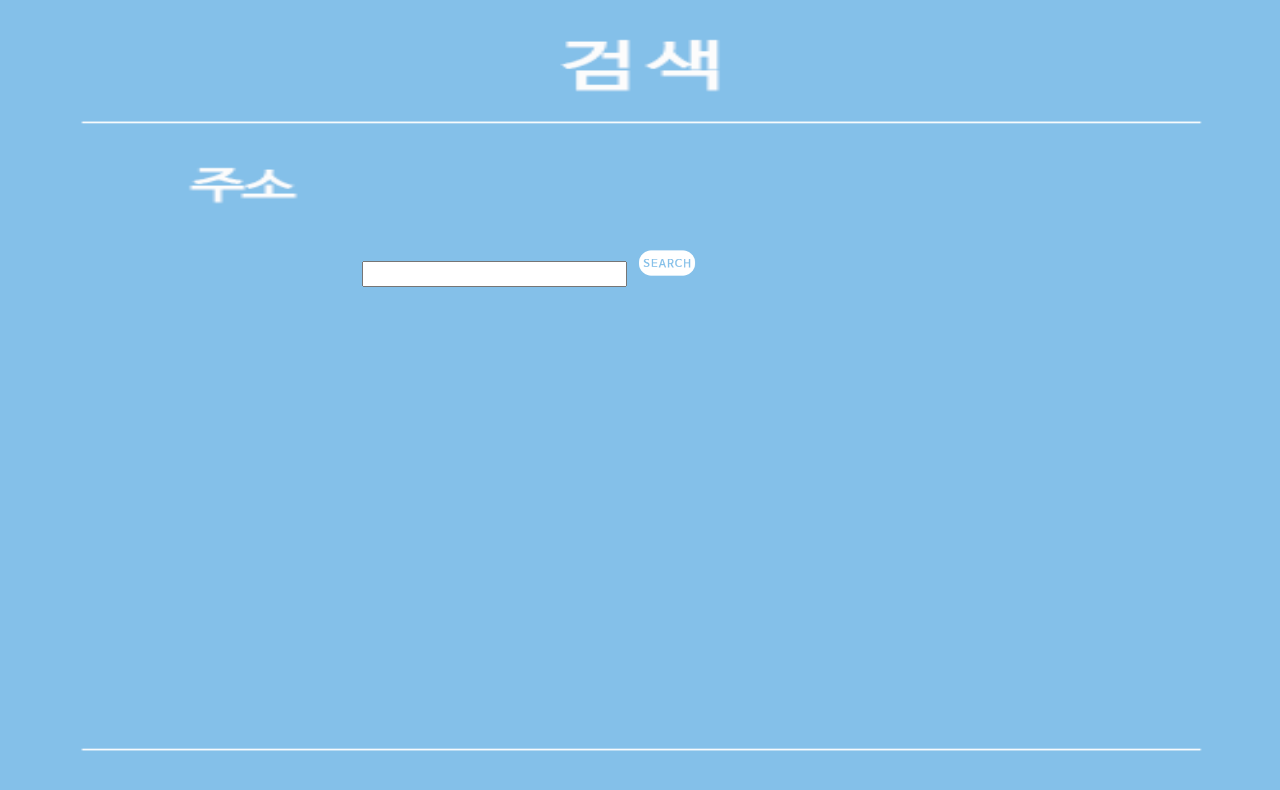
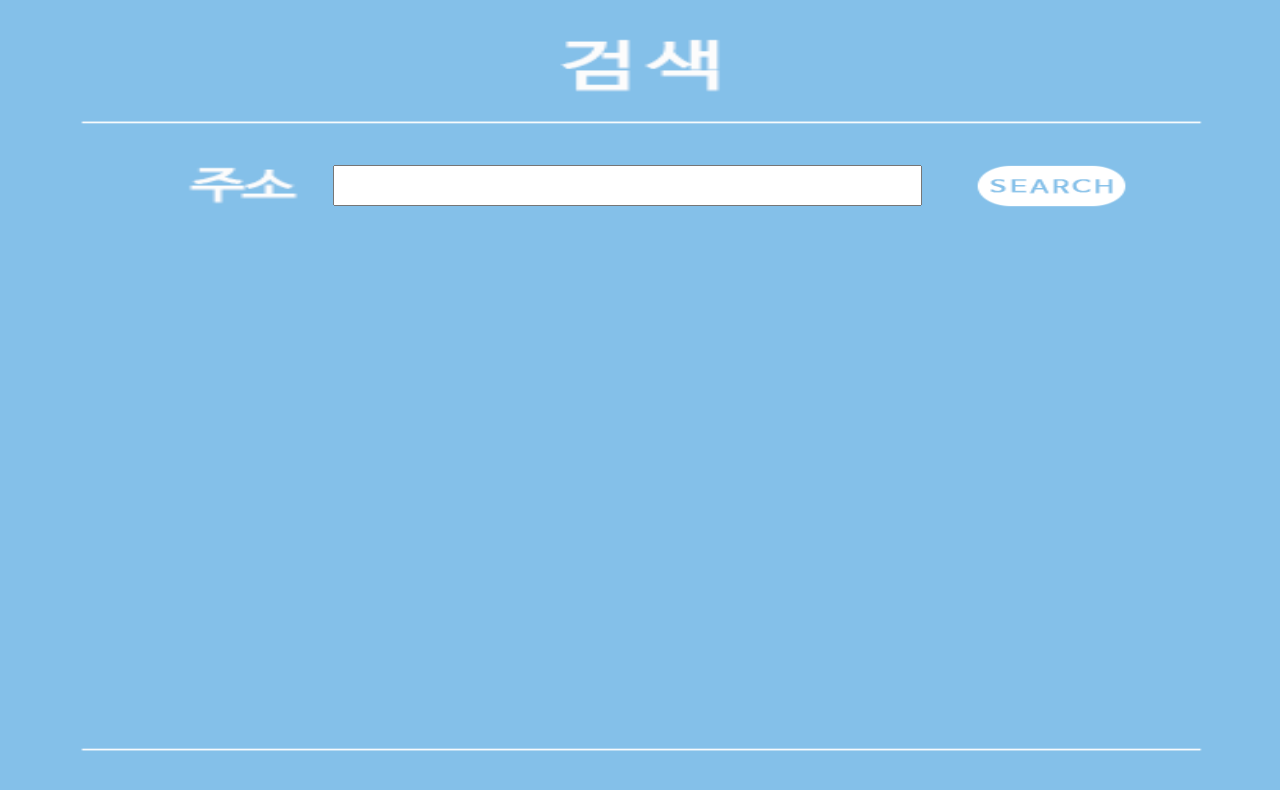
Before and after one commit to projectappjsd/JSD_Project_Web, a plain HTML site: page JSDProject/popUp.html in a window 1280 px wide. Drawn offline with Linux system fonts and the light colour scheme.

Commit message:
PopUp 2차

```diff
--- a/JSDProject/popUp.html
+++ b/JSDProject/popUp.html
@@ -15,39 +15,30 @@
           z-index: 1;
       }
       #addressarea {
-          height: 26px;
-          /*
-          margin-top: 99px;
-          margin-left: 125px;
-          */
-          margin-top: 20%;
-          margin-left: 28%;
-          position: relative;
+          width: 46%;
+          height: 5.2%;
+          top: 20.6%;
+          left: 26%;
+          position: absolute;
           z-index: 2;
       }
       #addsubmit {
           background-color: transparent;
+          width: 12.3%;
+          height: 6%;
           border: 0;
-          /*
-          margin-top: 97px;
-          margin-left: 368px;
-          */
-          margin-top: 0%;
-          position: relative;
+          top: 20.2%;
+          left: 76%;
+          position: absolute;
           z-index: 2;
       }
   </style>
-
  </head>
  <body>
     <img id="bg" src="assets/img/popup/searchPopup.png">
-    <input type="text" id="addressarea" size="30" required>
-    <button type="submit" id="addsubmit" onclick="search()"><img src="assets/img/popup/search.png" width="60px" height="30px"></button>
+    <form method="" action="">
+        <input type="text" id="addressarea" required>
+        <input type="image" src="assets/img/popup/search.png" id="addsubmit">
+    </form>
  </body>
- <script>
-     function search() {
-         var address = document.getElementById("addressarea").value;
-         alert(address);
-     }
- </script>
 </html>
```
Also changed, not shown: JSDProject/assets/css/layer.css (deleted, +0 -11 lines), JSDProject/assets/js/searchpopup.js (added, +20 -0 lines), JSDProject/index.html (+17 -23 lines).
